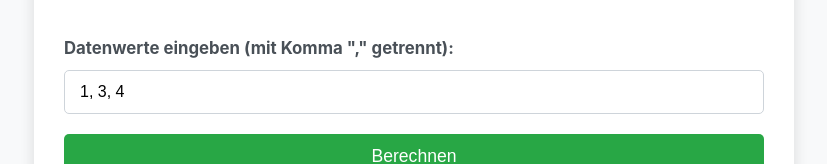
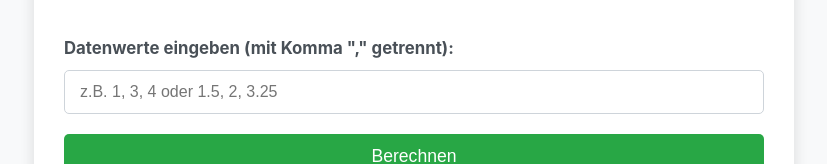
Before and after one commit to Kyoo123/calcs, a plain HTML site: page calcs/kennzahlen.html in a window 1280 px wide. Shown: the part 192-356 px from the top of the page, without its empty margins (226-1053 px from the left). Drawn offline with nearby package versions, Linux system fonts and the light colour scheme.

Commit message:
Update kennzahlen.html
removed default value

```diff
--- a/calcs/kennzahlen.html
+++ b/calcs/kennzahlen.html
@@ -78,7 +78,7 @@
 
         <div class="input-section">
             <label for="dataInput">Datenwerte eingeben (mit Komma "," getrennt):</label>
-            <input type="text" id="dataInput" placeholder="z.B. 1, 3, 4 oder 1.5, 2, 3.25" value="1, 3, 4">
+            <input type="text" id="dataInput" placeholder="z.B. 1, 3, 4 oder 1.5, 2, 3.25">
             <button onclick="calculateAll()">Berechnen</button>
             <div id="errorDisplay" class="error" style="display:none;"></div>
         </div>
```
